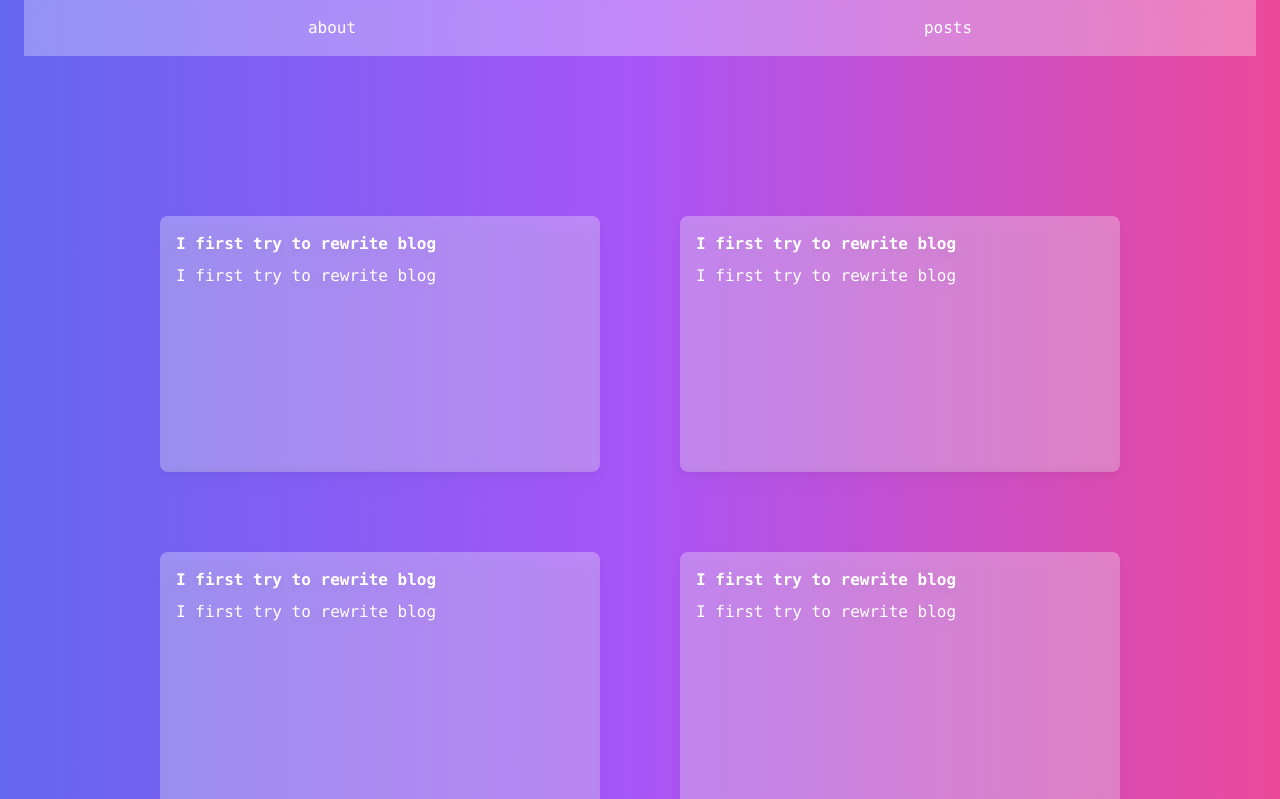
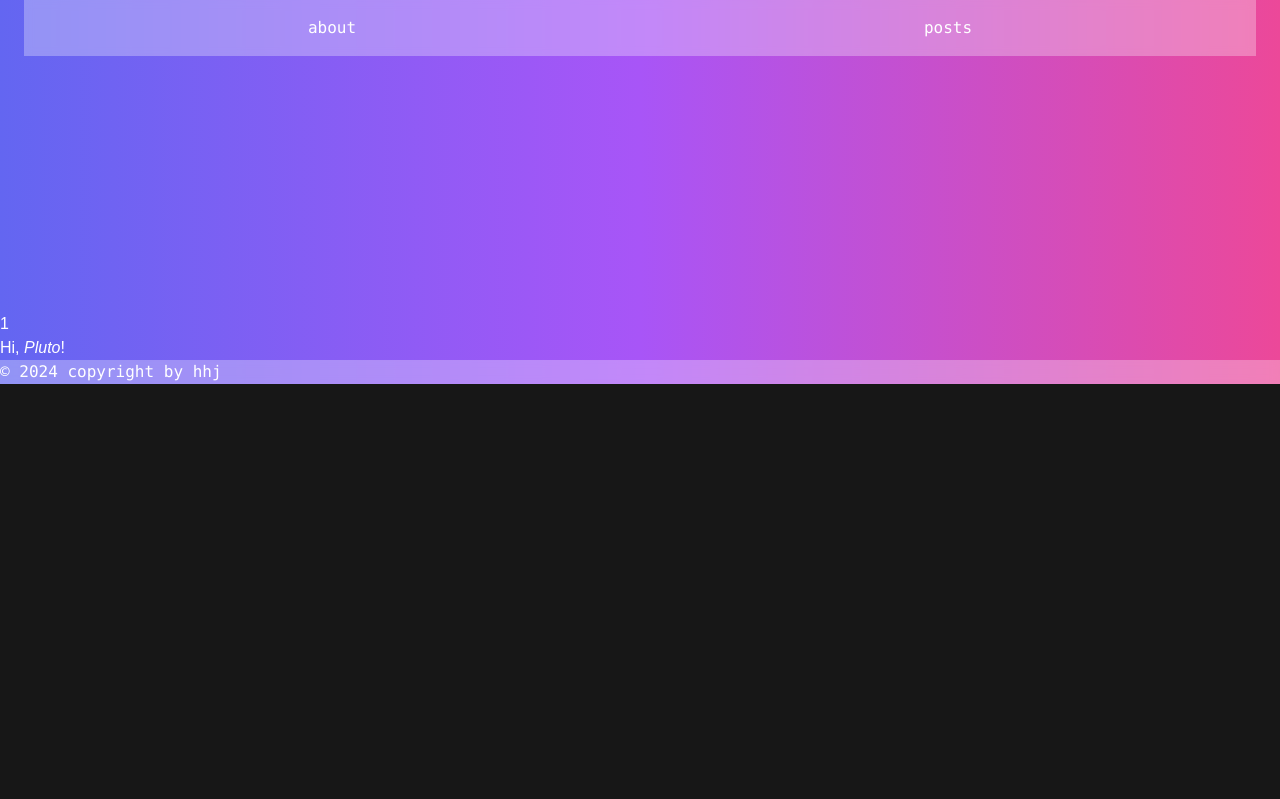
Before and after one commit to hashcowuwu/bblog, a Next.js app: page /posts/1 in a window 1280 px wide. Shown: the top 799 px of the page. Built offline with nearby package versions, Linux system fonts and the light colour scheme.

Commit message:
rewirte subpost

```diff
--- /dev/null
+++ b/app/components/ExBlogPoster.tsx
@@ -0,0 +1,20 @@
+// m-32 drop-shadow-lg hover:drop-shadow-xl bg-white"
+
+import React from "react";
+import Poster from "./Poster";
+
+
+interface BlogPosterProps{
+
+}
+
+
+const ExBlogPoster:React.FC = () => {
+    return (
+        <div className="m-32 grid grid-cols-2 gap-4 ">
+        </div>
+    );
+};
+
+
+export default ExBlogPoster;
--- a/app/components/Poster.tsx
+++ b/app/components/Poster.tsx
@@ -1,23 +1,25 @@
 import React from "react";
-
+import Link from "next/link";
 
 interface PosterProps{
     title:string;
     preface:string;
+    id:string;
 }
 
 
 
-const Poster:React.FC<PosterProps> = ({title,preface}) => {
+const Poster:React.FC<PosterProps> = ({title,preface,id}) => {
     return (
-        <div className="drop-shadow-lg hover:drop-shadow-2xl h-64 m-8 rounded-lg backdrop-blur-sm bg-white/30 a">
+
+        <Link className="drop-shadow-lg hover:drop-shadow-2xl h-64 m-8 rounded-lg backdrop-blur-sm bg-white/30 a" href={`/posts/${id}`}>
             <div className="h-4 font-mono font-bold m-4">
                 {title}
             </div>
             <div className="h-18 font-mono font-light my-2 mx-4">
                 {preface}
             </div>
-        </div>
+        </Link>
     );
 };
 
--- a/app/posts/[slug]/page.tsx
+++ b/app/posts/[slug]/page.tsx
@@ -1,7 +1,7 @@
 import React from 'react'
 import {createRoot} from 'react-dom/client'
 import Markdown from 'react-markdown'
-import BlogPoster from '@/app/components/BlogPoster'
+import ExBlogPoster from '@/app/components/ExBlogPoster'
 
 const markdown = '# Hi, *Pluto*!'
 
@@ -13,7 +13,7 @@ export default async function Page ({
   const slug  = (await params).slug
   return (
   <div>
-    <BlogPoster/>
+    <ExBlogPoster/>
     {slug}
     <Markdown>{markdown}</Markdown>
   </div>
```
